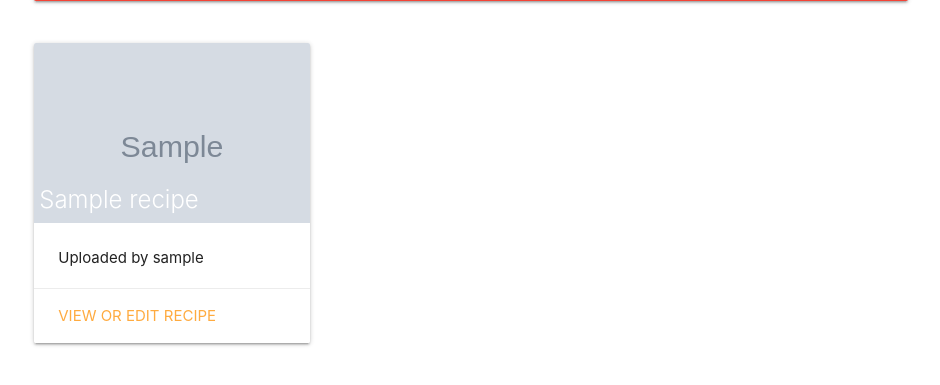
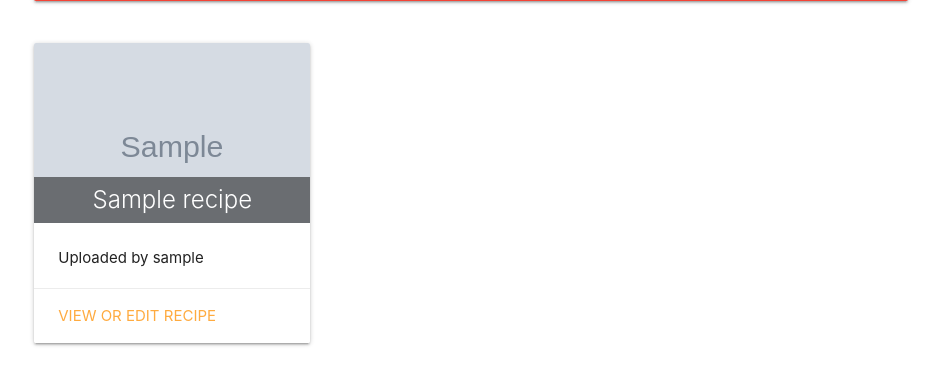
Before and after one commit to Code-Institute-Submissions/Data-Centric-Development-Milestone-Projectv2, a Flask app: page /list_recipes in a window 1280 px wide. Shown: the part 188-573 px from the top of the page, without its empty margins (169-1109 px from the left). Run offline with Flask 2, Linux system fonts and the light colour scheme; grey boxes marked "Sample" are stand-in pictures; a database or web service that is not in the repository returns one stand-in record (values such as "Sample title"); some libraries are stand-ins or nearby versions.

Commit message:
Cleaned up a few pages

```diff
--- a/static/css/style.css
+++ b/static/css/style.css
@@ -18,3 +18,9 @@
     max-width: 100%;
     max-height: 100%;
 }
+
+.dark-background {
+    background-color: rgba(0,0,0,0.5);
+    width: 100%;
+    font-weight: bolder;
+}
--- a/templates/listrecipes.html
+++ b/templates/listrecipes.html
@@ -20,7 +20,7 @@
                         {% else %}
                         <img src="{{ url_for('static', filename='images/recipe.png') }}">
                         {% endif %}
-                        <span class="card-title"> {{recipe.recipe_name}} </span>
+                        <span class="card-title dark-background"> {{recipe.recipe_name}} </span>
                     </div>
                     </a>
                     <div class="card-content">
--- a/templates/search.html
+++ b/templates/search.html
@@ -30,7 +30,7 @@
                     </select>
                     <label>Cuisine Type</label>
                 </div>
-                <div class="col s4">
+                <div class="col s4 center">
                     <button class="btn" type="submit">Search Recipes</button>
                 </div>
             </div>
```
Also changed, not shown: templates/addrecipe.html (+5 -4 lines), templates/showrecipe.html (+9 -0 lines).
